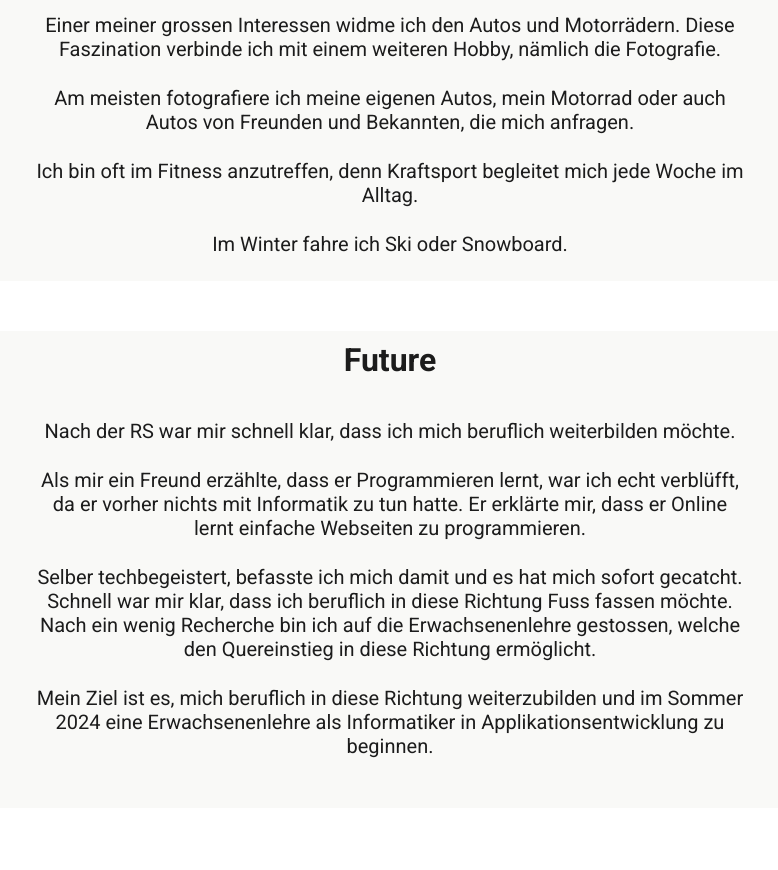
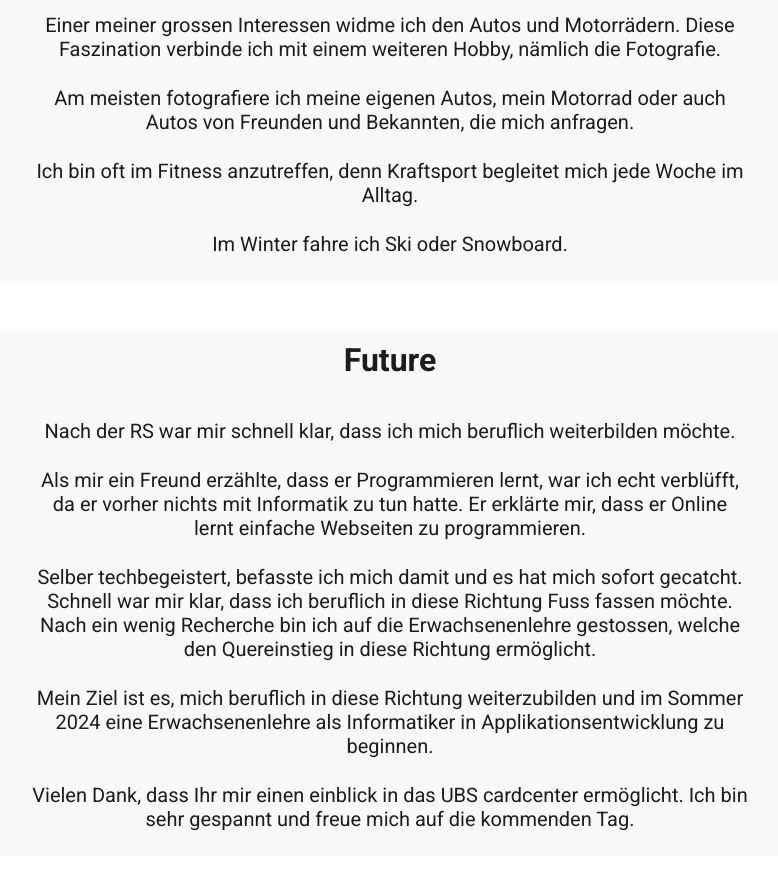
Before and after one commit to noahwie/noahwie.github.io, a plain HTML site: page index.html in a window 1280 px wide. Shown: the part 1559-2429 px from the top of the page, without its empty margins (250-1028 px from the left). Drawn offline with Linux system fonts and the light colour scheme.

Commit message:
Update index.html
added p

```diff
--- a/index.html
+++ b/index.html
@@ -97,7 +97,7 @@
         Mein Ziel ist es, mich beruflich in diese Richtung weiterzubilden und im Sommer 2024 eine Erwachsenenlehre als Informatiker in Applikationsentwicklung zu beginnen.
       </p>
       <p>
-
+        Vielen Dank, dass Ihr  mir einen einblick in das UBS cardcenter ermöglicht. Ich bin sehr gespannt und freue mich auf die kommenden Tag.
       </p>
     </div>
   </main>
```
